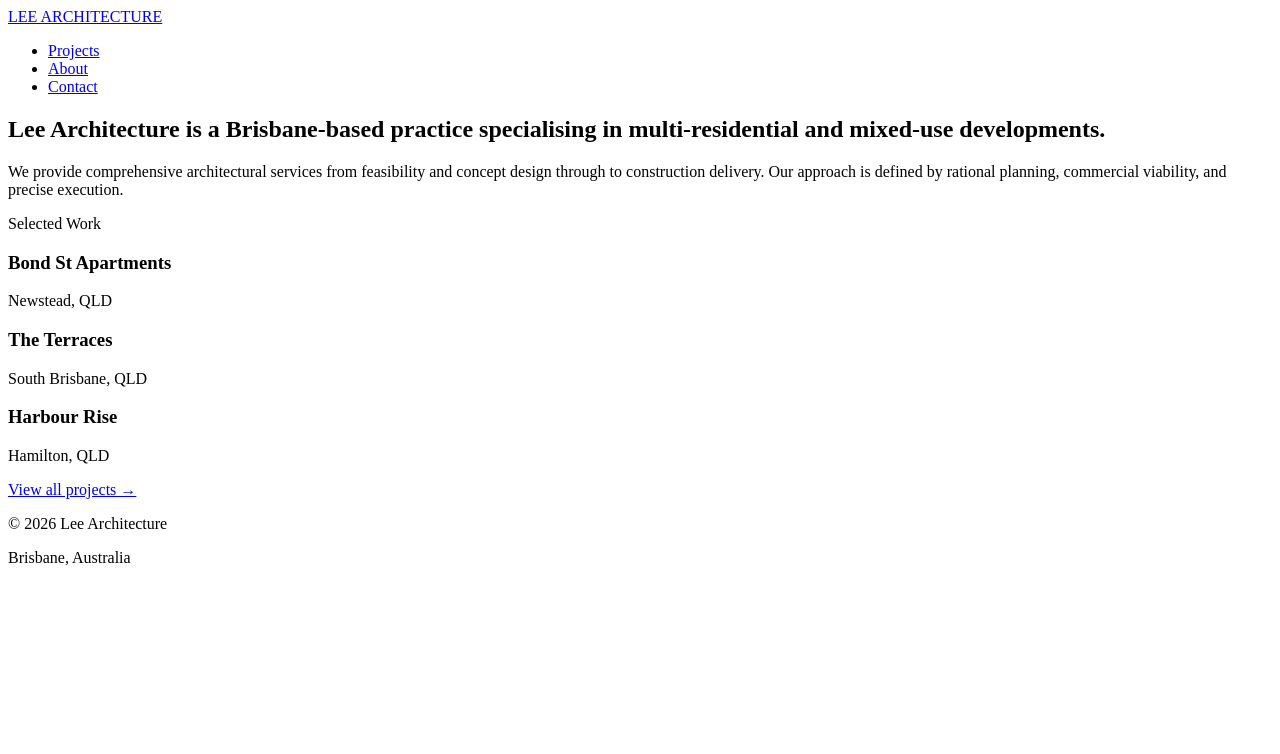
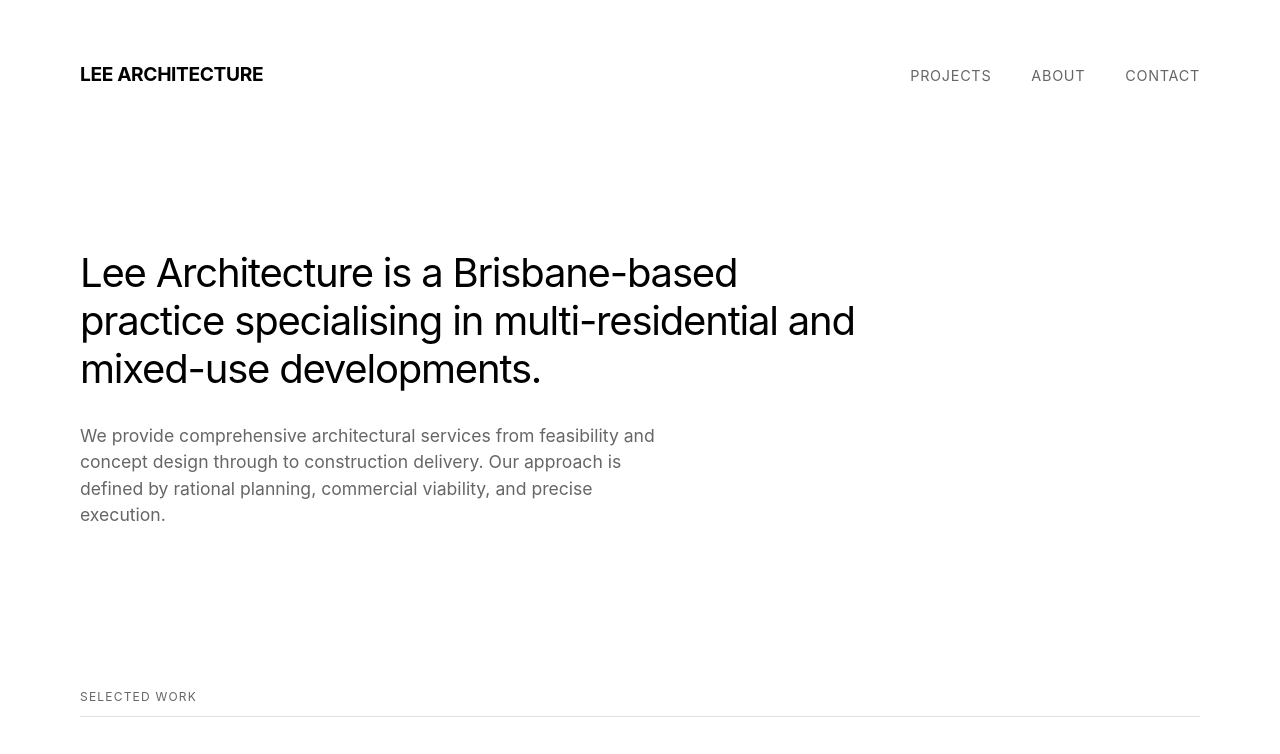
Before and after one commit to pyungwonlee/Lee-Architecture, a plain HTML site: page index.html in a window 1280 px wide. Shown: the top 754 px of the page. Drawn offline with Linux system fonts and the light colour scheme.

Commit message:
Add files via upload

```diff
--- a/style.css
+++ b/style.css
@@ -1,44 +1,240 @@
-<!DOCTYPE html>
-<html lang="en">
-<head>
-    <meta charset="UTF-8">
-    <meta name="viewport" content="width=device-width, initial-scale=1.0">
-    <title>Contact | Lee Architecture</title>
-    <link rel="stylesheet" href="style.css">
-</head>
-<body>
+/* THEME SETTINGS
+   To switch to Deep Forest Green:
+   --bg: #0b1a14;
+   --text: #ffffff;
+   --accent: #1e3a2f;
+*/
 
-    <header>
-        <div class="container nav-wrapper">
-            <div class="logo">
-                <a href="index.html">LEE ARCHITECTURE</a>
-            </div>
-            <nav>
-                <ul>
-                    <li><a href="projects.html">Projects</a></li>
-                    <li><a href="about.html">About</a></li>
-                    <li><a href="contact.html" class="active">Contact</a></li>
-                </ul>
-            </nav>
-        </div>
-    </header>
+:root {
+    --bg: #ffffff;
+    --text: #000000;
+    --grey-light: #f4f4f4;
+    --grey-border: #e0e0e0;
+    --text-muted: #666666;
+    --max-width: 1200px;
+}
 
-    <main class="container">
-        <div class="section-label">Contact</div>
+* {
+    margin: 0;
+    padding: 0;
+    box-sizing: border-box;
+}
 
-        <div class="contact-details">
-            <p>For new project enquiries and collaborations:</p>
-            <br>
-            <a href="mailto:office@leearchitecture.com.au" class="contact-link">office@leearchitecture.com.au</a>
-            <p class="phone">+61 (0) 7 0000 0000</p>
-        </div>
-    </main>
+body {
+    background-color: var(--bg);
+    color: var(--text);
+    font-family: "Inter", "Helvetica Neue", Helvetica, Arial, sans-serif;
+    line-height: 1.5;
+    -webkit-font-smoothing: antialiased;
+}
 
-    <footer>
-        <div class="container footer-wrapper">
-            <p>&copy; 2026 Lee Architecture</p>
-        </div>
-    </footer>
+.container {
+    max-width: var(--max-width);
+    margin: 0 auto;
+    padding: 0 40px;
+}
 
-</body>
-</html>
+/* NAVIGATION */
+header {
+    padding: 60px 0;
+}
+
+.nav-wrapper {
+    display: flex;
+    justify-content: space-between;
+    align-items: baseline;
+}
+
+.logo a {
+    font-weight: 700;
+    font-size: 1.2rem;
+    text-decoration: none;
+    color: var(--text);
+    letter-spacing: -0.02em;
+}
+
+nav ul {
+    list-style: none;
+    display: flex;
+    gap: 40px;
+}
+
+nav a {
+    text-decoration: none;
+    color: var(--text-muted);
+    font-size: 0.9rem;
+    text-transform: uppercase;
+    letter-spacing: 0.05em;
+    transition: color 0.2s ease;
+}
+
+nav a:hover, nav a.active {
+    color: var(--text);
+}
+
+/* HERO SECTION */
+.hero {
+    margin: 100px 0 160px 0;
+    max-width: 800px;
+}
+
+h1 {
+    font-size: 2.5rem;
+    font-weight: 400;
+    line-height: 1.2;
+    margin-bottom: 30px;
+    letter-spacing: -0.03em;
+}
+
+.sub-hero {
+    font-size: 1.1rem;
+    color: var(--text-muted);
+    max-width: 600px;
+}
+
+/* PROJECT GRID */
+.section-label {
+    font-size: 0.75rem;
+    text-transform: uppercase;
+    letter-spacing: 0.1em;
+    color: var(--text-muted);
+    border-bottom: 1px solid var(--grey-border);
+    padding-bottom: 10px;
+    margin-bottom: 40px;
+}
+
+.grid {
+    display: grid;
+    grid-template-columns: repeat(3, 1fr);
+    gap: 60px 30px;
+}
+
+.grid-item h3 {
+    font-size: 1rem;
+    margin-top: 20px;
+    font-weight: 600;
+}
+
+.grid-item p {
+    font-size: 0.9rem;
+    color: var(--text-muted);
+}
+
+.image-placeholder {
+    width: 100%;
+    aspect-ratio: 4 / 3;
+    background-color: var(--grey-light);
+}
+
+.action-link {
+    margin-top: 60px;
+}
+
+.action-link a {
+    text-decoration: none;
+    color: var(--text);
+    font-weight: 600;
+    font-size: 0.9rem;
+}
+
+/* PROJECTS PAGE SPECIFIC */
+.project-list {
+    margin-bottom: 100px;
+}
+
+.project-list .desc {
+    margin-top: 10px;
+    line-height: 1.4;
+}
+
+/* ABOUT PAGE */
+.about-content {
+    max-width: 800px;
+    margin-bottom: 100px;
+}
+
+.about-content h2 {
+    font-size: 2rem;
+    font-weight: 400;
+    margin-bottom: 40px;
+    line-height: 1.3;
+}
+
+.about-content p {
+    margin-bottom: 25px;
+    font-size: 1.05rem;
+}
+
+.experience-list {
+    margin-top: 60px;
+    border-top: 1px solid var(--grey-border);
+}
+
+.exp-item {
+    display: flex;
+    padding: 20px 0;
+    border-bottom: 1px solid var(--grey-border);
+}
+
+.exp-item span {
+    flex: 0 0 200px;
+    font-size: 0.8rem;
+    text-transform: uppercase;
+    color: var(--text-muted);
+}
+
+/* CONTACT PAGE */
+.contact-details {
+    padding: 60px 0 160px 0;
+}
+
+.contact-link {
+    font-size: 2rem;
+    color: var(--text);
+    text-decoration: none;
+    border-bottom: 2px solid var(--text);
+}
+
+.phone {
+    margin-top: 20px;
+    color: var(--text-muted);
+}
+
+/* FOOTER */
+footer {
+    padding: 80px 0;
+    border-top: 1px solid var(--grey-border);
+    margin-top: 100px;
+}
+
+.footer-wrapper {
+    display: flex;
+    justify-content: space-between;
+    font-size: 0.8rem;
+    color: var(--text-muted);
+}
+
+/* RESPONSIVE */
+@media (max-width: 900px) {
+    .grid {
+        grid-template-columns: repeat(2, 1fr);
+    }
+    h1 { font-size: 2rem; }
+}
+
+@media (max-width: 600px) {
+    .nav-wrapper {
+        flex-direction: column;
+        gap: 20px;
+    }
+    .grid {
+        grid-template-columns: 1fr;
+    }
+    .exp-item {
+        flex-direction: column;
+        gap: 10px;
+    }
+    .contact-link {
+        font-size: 1.2rem;
+    }
+}
```
